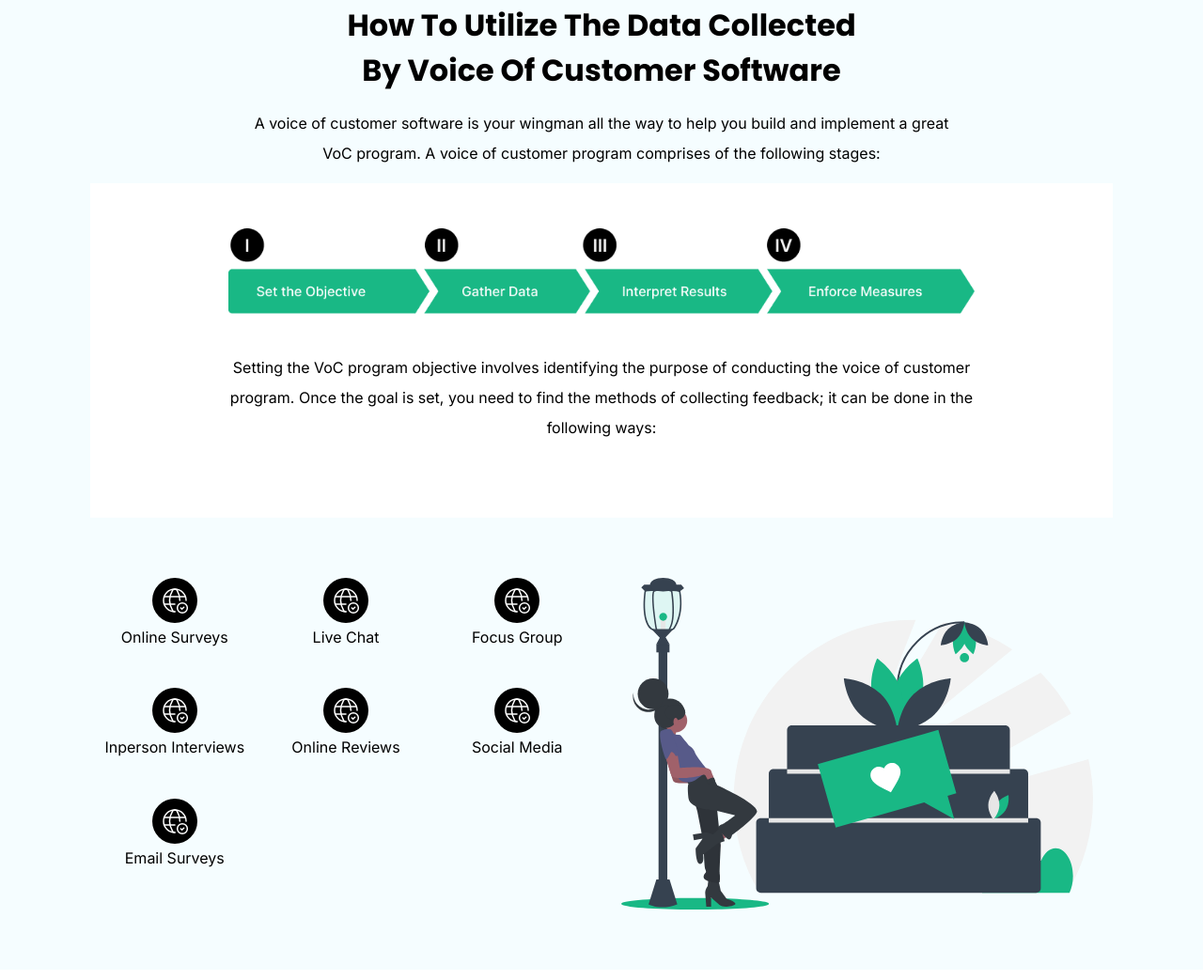
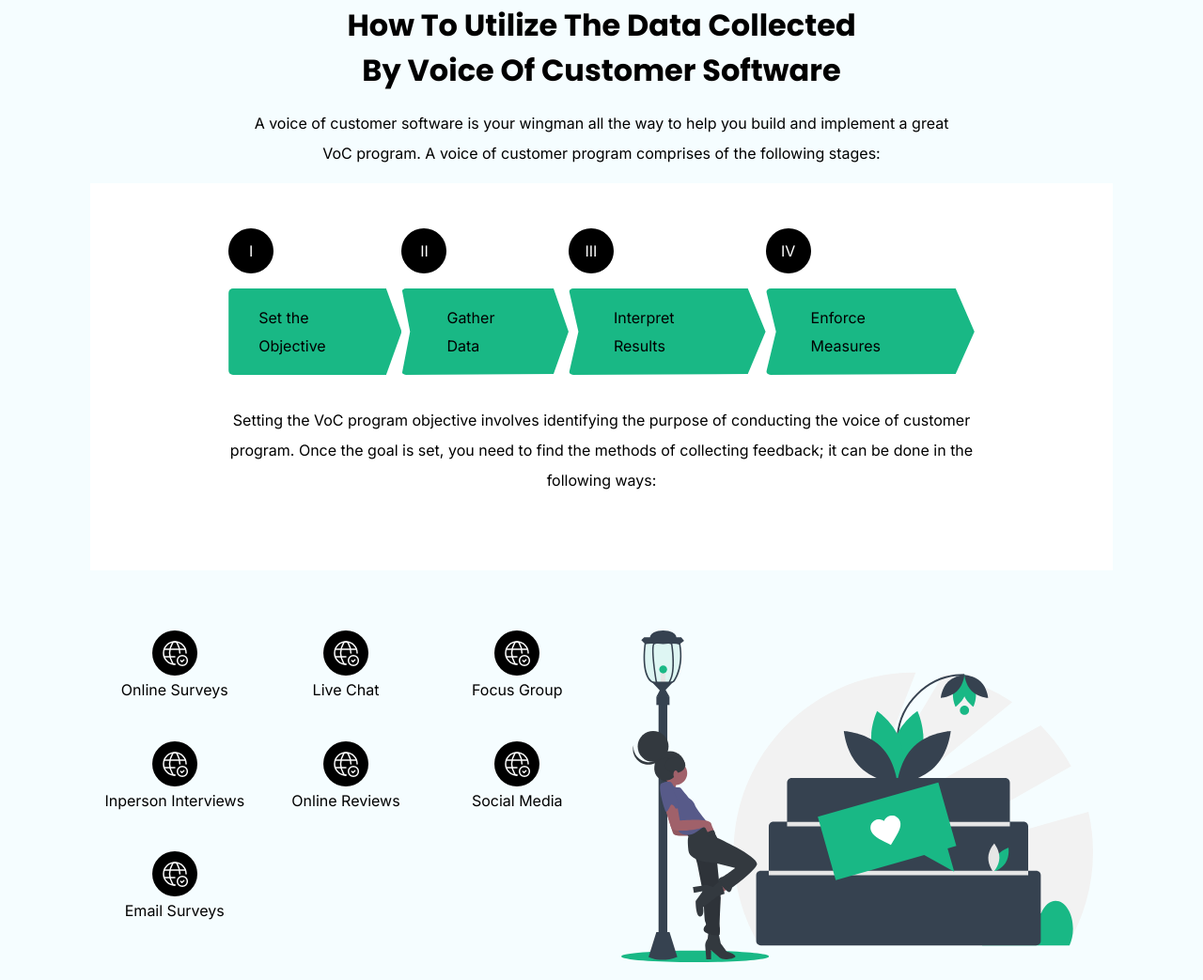
Before and after one commit to saran-3sr/ss_voice, a plain HTML site: page index.html in a window 1280 px wide. Shown: the part 1506-2549 px from the top of the page at 94% size. Drawn offline with nearby package versions, Linux system fonts and the light colour scheme.

Commit message:
diagram done

```diff
--- a/css/main.css
+++ b/css/main.css
@@ -220,10 +220,40 @@
 .thirdSection-flowchart-img {
   width: 80%;
   margin: auto;
+  display: flex;
+  flex-direction: row;
+  justify-content: center;
 }
-.thirdSection-flowchart img {
-  width: 100%;
-  margin: auto;
+.thirdSection-flowchart-img-number {
+  background: black;
+  border-radius: 50%;
+  width: 48px;
+  height: 48px;
+  padding: 1rem;
+  color: white;
+  display: flex;
+  flex-direction: row;
+  justify-content: space-between;
+  justify-content: center;
+  align-items: center;
+}
+.thirdSection-flowchart-img-diagram1 {
+  -webkit-clip-path: polygon(0% 0%, 91% 0, 100% 50%, 91% 100%, 0% 100%);
+          clip-path: polygon(0% 0%, 91% 0, 100% 50%, 91% 100%, 0% 100%);
+  border-bottom-left-radius: 5px;
+  border-top-left-radius: 5px;
+  background-color: #19b885;
+  padding: 1rem 2rem;
+  margin-top: 1rem;
+}
+.thirdSection-flowchart-img-diagram2 {
+  -webkit-clip-path: polygon(91% 0, 100% 50%, 91% 99%, 0% 100%, 5% 50%, 0% 0%);
+          clip-path: polygon(91% 0, 100% 50%, 91% 99%, 0% 100%, 5% 50%, 0% 0%);
+  border-bottom-left-radius: 5px;
+  border-top-left-radius: 5px;
+  background-color: #19b885;
+  padding: 1rem 3rem;
+  margin-top: 1rem;
 }
 .thirdSection-flowchart-body {
   width: 80%;
--- a/index.html
+++ b/index.html
@@ -200,7 +200,29 @@
       </div>
       <div class="thirdSection-flowchart">
         <div class="thirdSection-flowchart-img">
-          <img src="./img/image/flowchart.png" alt="" />
+          <div class="thirdSection-flowchart-img-items">
+            <div class="thirdSection-flowchart-img-number">I</div>
+            <div class="thirdSection-flowchart-img-diagram1">
+              Set the Objective
+            </div>
+          </div>
+
+          <div class="thirdSection-flowchart-img-items">
+            <div class="thirdSection-flowchart-img-number">II</div>
+            <div class="thirdSection-flowchart-img-diagram2">Gather Data</div>
+          </div>
+          <div class="thirdSection-flowchart-img-items">
+            <div class="thirdSection-flowchart-img-number">III</div>
+            <div class="thirdSection-flowchart-img-diagram2">
+              Interpret Results
+            </div>
+          </div>
+          <div class="thirdSection-flowchart-img-items">
+            <div class="thirdSection-flowchart-img-number">IV</div>
+            <div class="thirdSection-flowchart-img-diagram2">
+              Enforce Measures
+            </div>
+          </div>
         </div>
         <div class="thirdSection-flowchart-body">
           <p>
```
Also changed, not shown: 1 other file.
